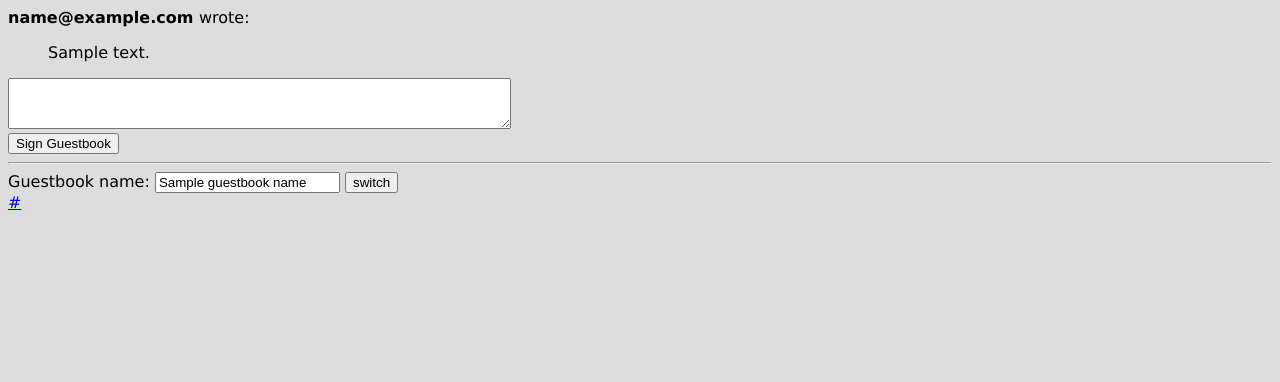
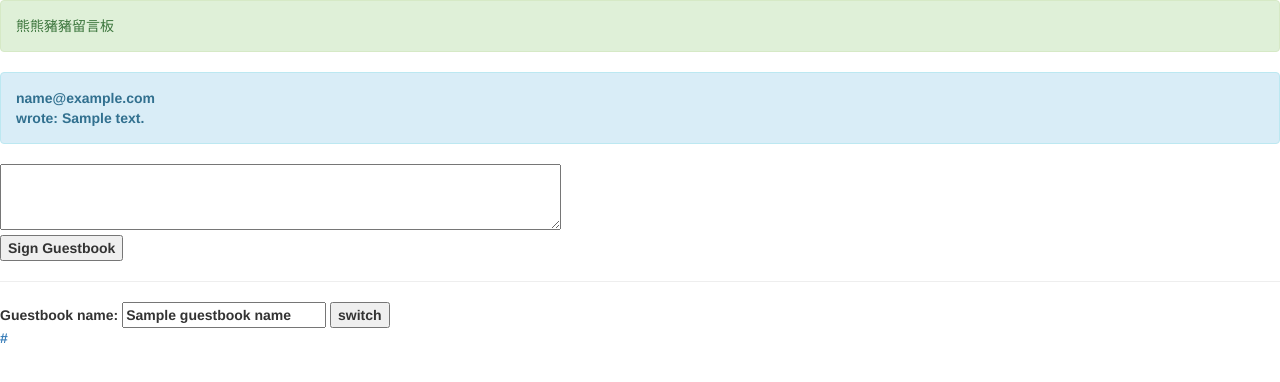
Before and after one commit to antai0926/google_appengine_guestbook, a Python web app: template template/index.html in a window 1280 px wide. Shown: the top 382 px of the page. Run offline with Jinja, Linux system fonts and the light colour scheme; the template is opened without the code that fills it: most values are stand-ins (such as "Sample title", 1, 10 or a date in 2020).

Commit message:
add bootstratp alert area

```diff
--- a/app.yaml
+++ b/app.yaml
@@ -11,6 +11,9 @@ handlers:
 - url: /stylesheets
   static_dir: stylesheets
 
+- url: /third_party
+  static_dir: third_party
+
 - url: /.*
   script: main.app
 
--- a/template/index.html
+++ b/template/index.html
@@ -3,22 +3,32 @@
 <html>
     <!-- [START head_html] -->
     <head>
-    <link type="text/css" rel="stylesheet" href="/stylesheets/main.css" />
-    <!--<script src="/third_party/jquery/jquery-2.2.2.min.js"></script>-->
+    <!--<link type="text/css" rel="stylesheet" href="/stylesheets/main.css" />-->
+    <link href="/third_party/bootstrapt3/css/bootstrap.min.css" rel="stylesheet">
     </head>
     <!-- [END head_html] -->
     <body>
+        <div class="alert alert-success" role="alert">熊熊豬豬留言板</div>
         {% for greeting in greetings %}
             {% if greeting.author %}
-        <b>{{ greeting.author.email }}
+                <b>
                 {% if user and user.user_id() == greeting.author.identity %}
-            (You)
+                    <div class="alert alert-danger" role="alert">
+                        <b>{{ greeting.author.email }}(You)</b>
+                         <br/>wrote: {{ greeting.content }}
+                    </div>
+                {% else %}
+                    <div class="alert alert-info" role="alert">
+                        <b>{{ greeting.author.email }}</b>
+                         <br/>wrote: {{ greeting.content }}
+                    </div>
                 {% endif %}
-        </b> wrote:
             {% else %}
-       An anonymous person wrote:
+                 <div class="alert alert-info" role="alert">
+                     <b>An anonymous person</b>
+                     <br/>wrote: {{ greeting.content }}
+                 </div>
             {% endif %}
-      <blockquote>{{ greeting.content }}</blockquote>
         {% endfor %}
 
         <form action="/sign?guestbook_name={{ guestbook_name }}" method="post">
@@ -34,12 +44,9 @@
         </form>
 
         <a href="{{ url|safe }}">{{ url_linktext }}</a>
-    <!--
-    <div id="divtest" value="s"></div>
-    <script>
-      alert($('#divtest').value());
-    </script>-->
 
+        <script src="/third_party/jquery/jquery-2.2.2.min.js"></script>
+        <script src="/third_party/bootstrapt3/js/bootstrap.min.js"></script>
     </body>
 </html>
 {% endautoescape %}
```
Lines whose indentation alone changed are shown as unchanged.
